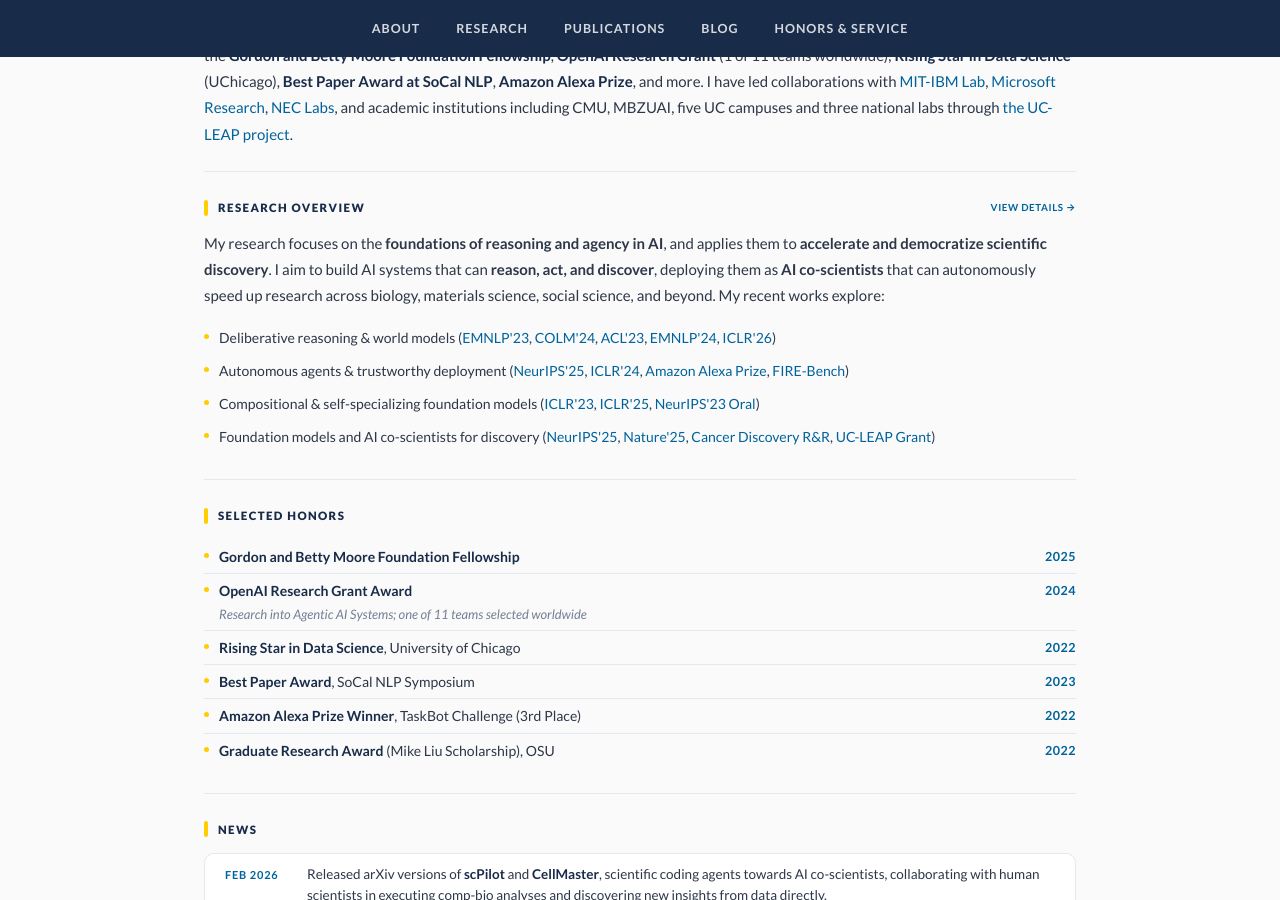
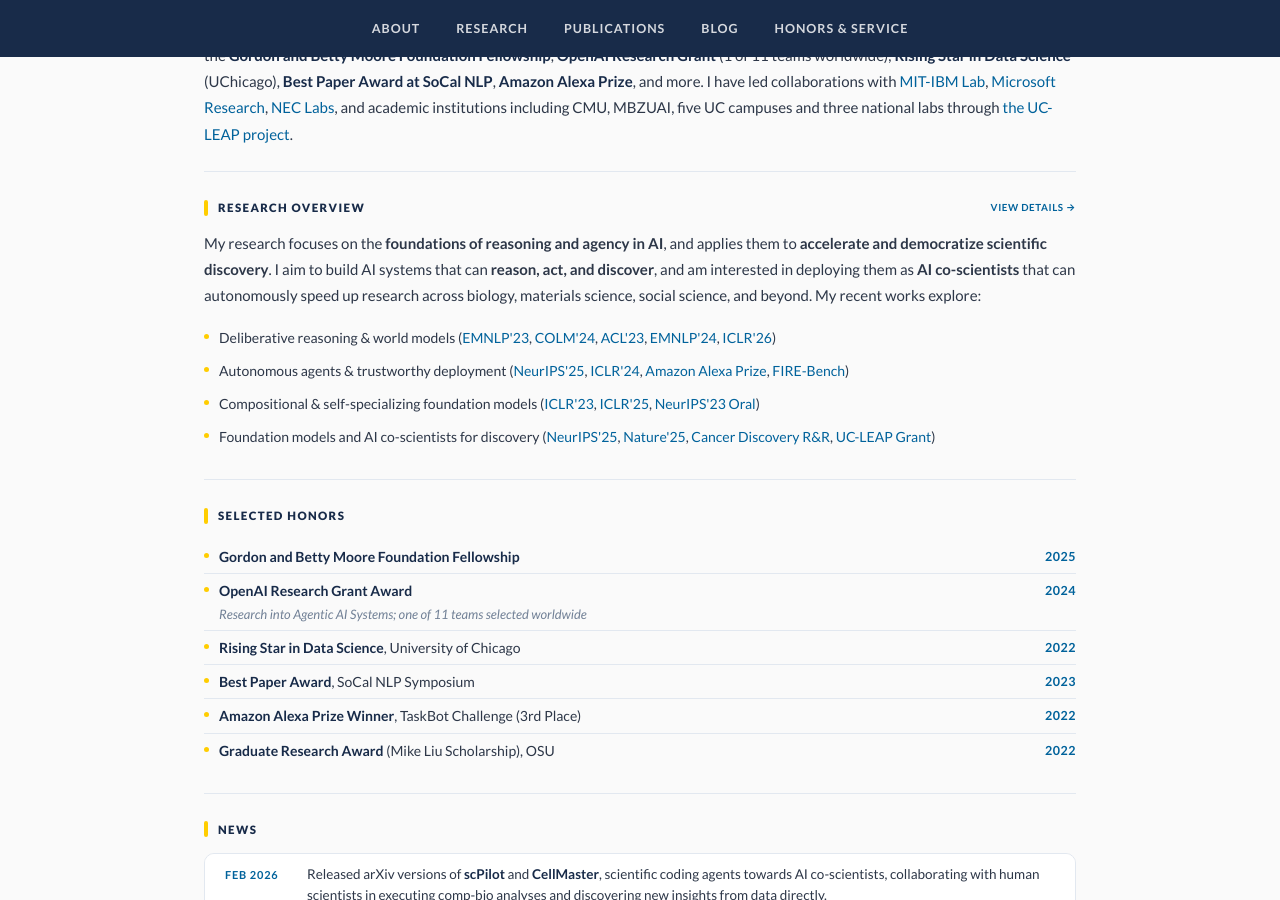
Before and after one commit to zhenwang9102/zhenwang9102.github.io, a Jekyll site: the page built from _posts/2019-06-02-venue.markdown, in a window 1280 px wide and 900 px high, scrolled down 335 px. Built offline with Jekyll 4.4.1, drawn with Linux system fonts in a browser that asks for light colours.

Commit message:
Update default.html

```diff
--- a/_layouts/default.html
+++ b/_layouts/default.html
@@ -424,7 +424,7 @@
       </h2>
 
       <p>
-        My research focuses on the <strong>foundations of reasoning and agency in AI</strong>, and applies them to <strong>accelerate and democratize scientific discovery</strong>. I aim to build AI systems that can <strong>reason, act, and discover</strong>, deploying them as <strong>AI co-scientists</strong> that can autonomously speed up research across biology, materials science, social science, and beyond. My recent works explore:
+        My research focuses on the <strong>foundations of reasoning and agency in AI</strong>, and applies them to <strong>accelerate and democratize scientific discovery</strong>. I aim to build AI systems that can <strong>reason, act, and discover</strong>, and am interested in deploying them as <strong>AI co-scientists</strong> that can autonomously speed up research across biology, materials science, social science, and beyond. My recent works explore:
       </p>
       <ul>
         <li>Deliberative reasoning & world models (<a href="https://arxiv.org/abs/2305.14992">EMNLP'23</a>, <a href="https://arxiv.org/abs/2404.05221">COLM'24</a>, <a href="https://arxiv.org/abs/2210.01293">ACL'23</a>, <a href="https://arxiv.org/abs/2411.08733">EMNLP'24</a>, <a href="https://openreview.net/pdf?id=pEJAja73dk">ICLR'26</a>)</li>
```
